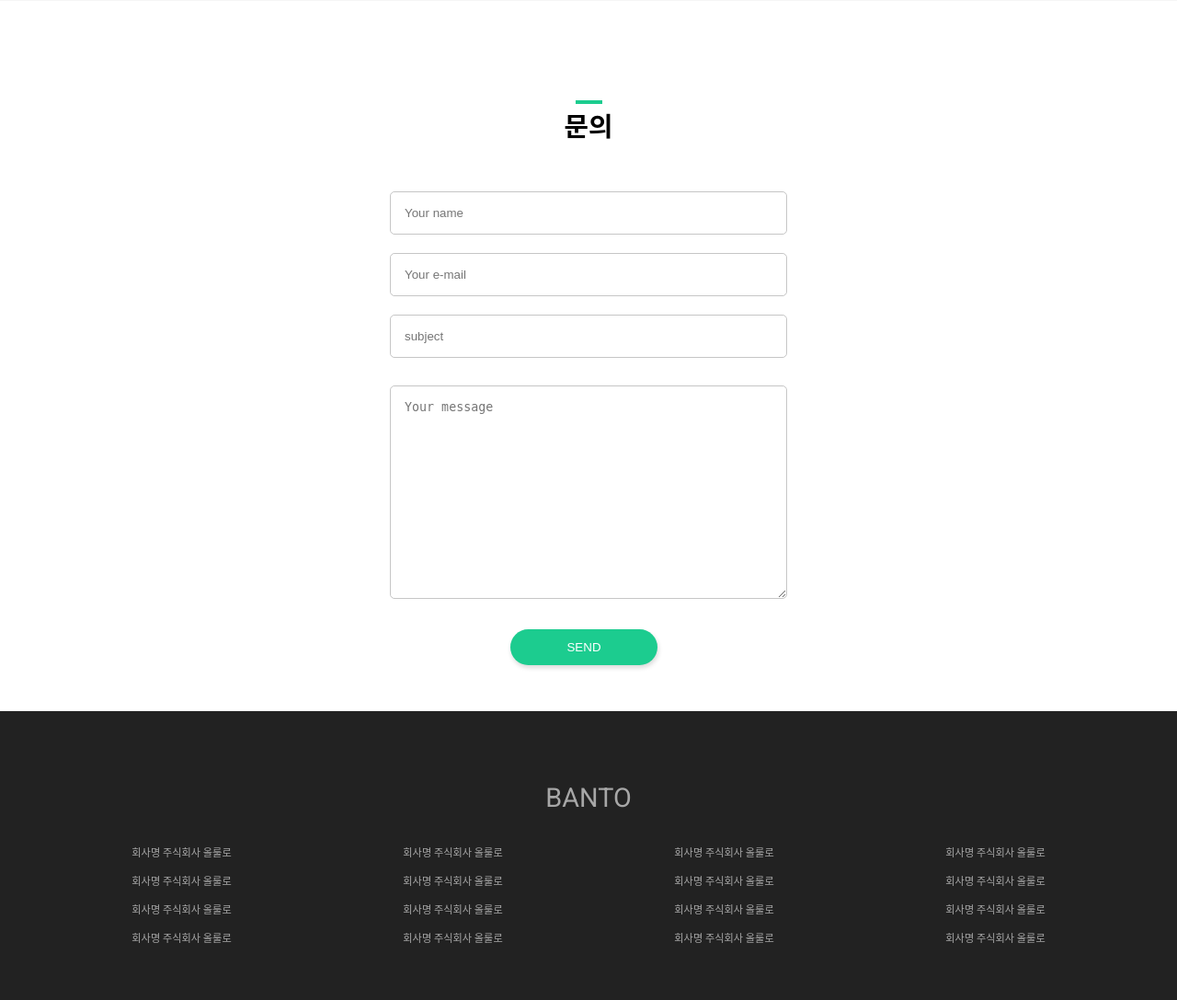
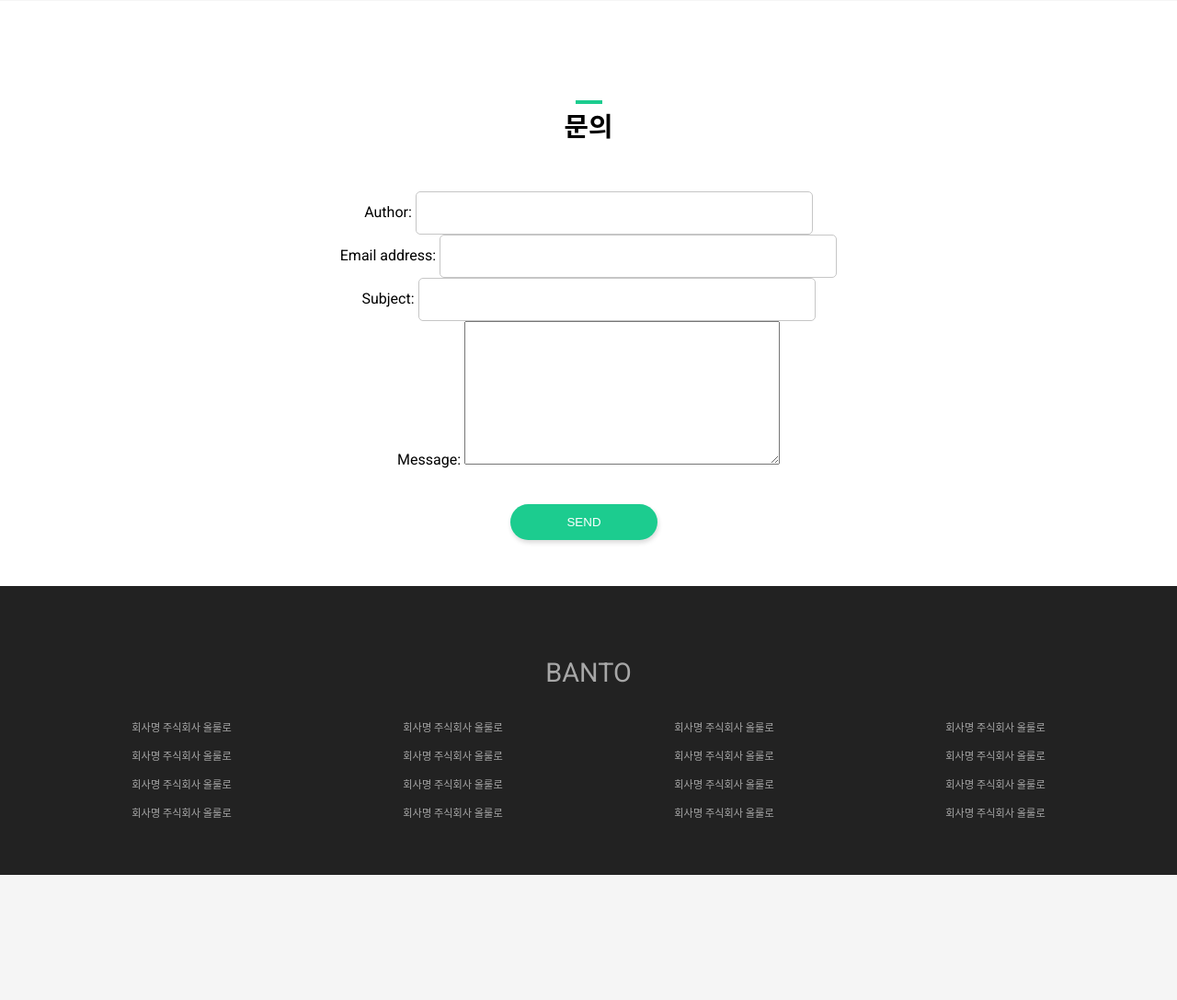
Before and after one commit to MoreNiceJay/newDjango, a Django app: page / in a window 1280 px wide. Shown: the part 3937-5024 px from the top of the page at 92% size. After the commit the page ends 4888 px from the top, so only its background shows below. Run offline with Django 3.2, Linux system fonts and the light colour scheme.

Commit message:
mail_done

```diff
--- /dev/null
+++ b/mainpage/forms.py
@@ -0,0 +1,10 @@
+
+from django import forms
+from .models import QnA
+
+
+class PostForm(forms.ModelForm):
+
+    class Meta:
+        model = QnA
+        fields = ('author','email','subject','message')
--- a/mainpage/templates/mainpage/index.html
+++ b/mainpage/templates/mainpage/index.html
@@ -208,12 +208,14 @@
                     <hr class="sep-line">
                     <div class="service_contents_text_title">문의</div>
                 </div>
+
                 <div class="qna_input_colspace clearfix">
+                <form method='POST' action='.'>{% csrf_token %}
                     <div class="input_col">
-                        <input type="text" placeholder="Your name">
-                    </div>
+                        <!-- <input type="text" placeholder="Your name">
+                    </div> -->
 
-                    <div class="input_col">
+                    <!-- <div class="input_col">
                         <input type="text" placeholder="Your e-mail">
                     </div>
 
@@ -223,12 +225,15 @@
 
                     <div class="textarea_col">
                         <textarea type="text" placeholder="Your message"></textarea>
-                    </div>
+                    </div> -->
+                    {{ form.as_p }}
                 </div>
 
                 <div class="main_banner_button">
-                    <button type="button" onclick="" class="main_banner_button_green">SEND</button>
+                    <button type="submit" onclick="" class="main_banner_button_green">SEND</button>
+
                 </div>
+                </form>
             </div>
         </section>
 
--- a/mainpage/views.py
+++ b/mainpage/views.py
@@ -1,8 +1,61 @@
 # -*- coding: utf-8 -*-
 from __future__ import unicode_literals
-
 from django.shortcuts import render
+from django.http import HttpResponse, HttpResponseRedirect
+from django.shortcuts import render, get_object_or_404
+from django.views import View
+from .forms import PostForm
+from .models import QnA
+from django.core.mail import EmailMessage
 
 # Create your views here.
+#class MainView(View):
+    # def get(self, request, *args, **kargs):
+    #     the_form = SubmitForm()
+    #     context = {
+    #     "form" : the_form
+    #     }
+    #     return render(request, 'mainpage/index.html', context)
+
 def mainpage(request):
-    return render(request, 'mainpage/index.html', {})
+    newForm = PostForm(initial={})
+    context = {'form': newForm}
+    form = PostForm(request.POST or None)
+    if request.method == 'POST' and form.is_valid():
+        post = form.save(commit=False)
+        post.save()
+        author  = form.cleaned_data['author']
+        email   = form.cleaned_data['email']
+        subject = form.cleaned_data['subject']
+        message = form.cleaned_data['message']
+
+        my_mail = EmailMessage(subject,"보낸이 : " + email + message, to=["morenicejay@gmail.com"])
+        my_mail.send()
+
+        customer_mail = EmailMessage("(반토)이메일이 발송되었습니다.","이메일 원문: " +message + "\n\n"+author + "님 감사합니다, 빠른 시간안에 답장 드리겠습니다."+ "\n-반토 운영진-", to=[email])
+        customer_mail.send()
+
+
+
+        print((form.cleaned_data['author']))
+        print(form.cleaned_data['email'])
+        print(form.cleaned_data['subject'])
+        print(form.cleaned_data['message'])
+
+    return render(request, 'mainpage/index.html', context )
+
+
+
+    # print(request.POST)
+    #
+    # who = ""
+    # form = PostForm(initial={"author":who})
+    # context = {'form': form}
+    # if form.is_valid():
+    #     print("POST구여")
+    #     print(form.cleaned_data['author'])
+    #     print(request.author)
+    #     print(request.subject)
+    #     #print(request.cleaned_data[author])
+    #
+    # return render(request, 'mainpage/index.html', context )
```
Also changed, not shown: db.sqlite3, 5 other files.
